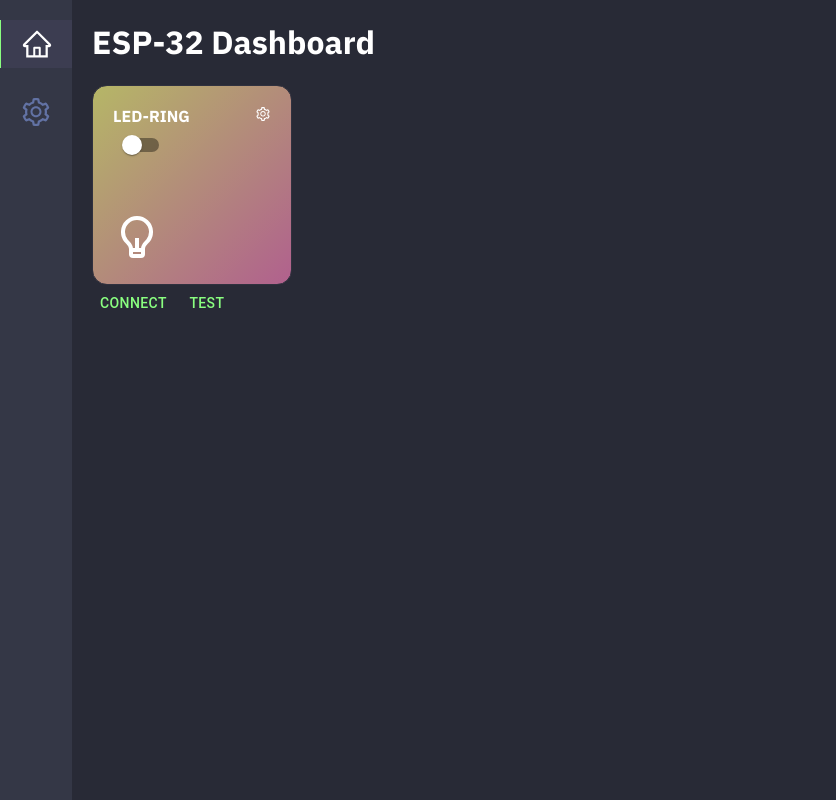
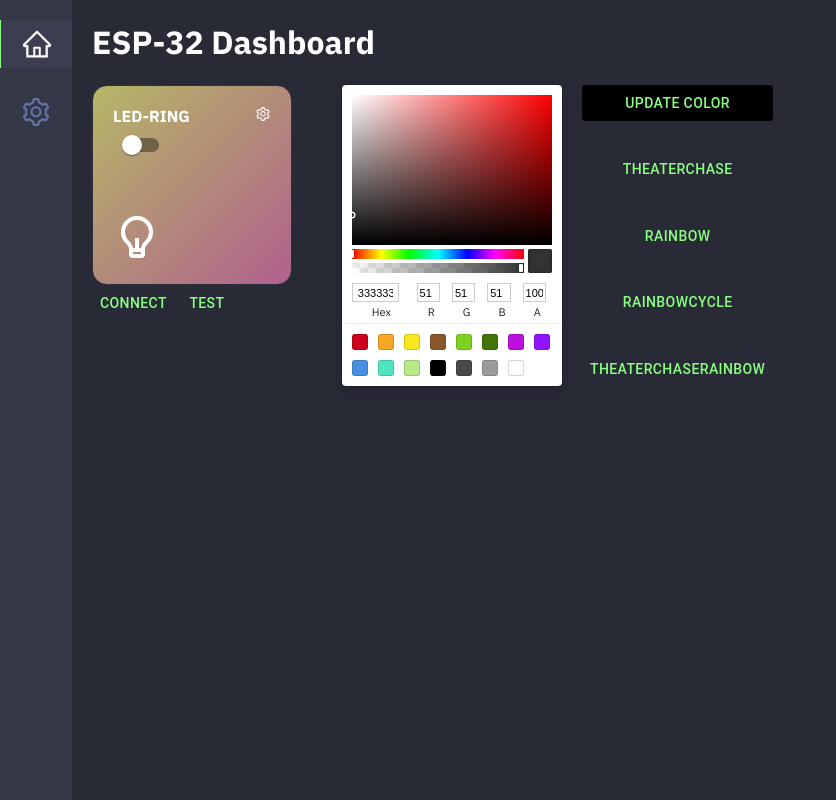
Before and after one commit to PickIT-SoSe22/Dashboard-frontend, a Next.js app: page / in a window 1280 px wide. Shown: the whole page, without its empty margins (0-836 px from the left). Built offline with nearby package versions, Linux system fonts and the light colour scheme.

Commit message:
ColorUpdater created

```diff
--- /dev/null
+++ b/components/ColorUpdater.js
@@ -0,0 +1,55 @@
+import React, { useState } from "react";
+import { SketchPicker } from "react-color";
+import { Button } from "@mui/material";
+
+export default function ColorUpdater({ publish }) {
+  const [color, setColor] = useState({ r: 51, g: 51, b: 51 });
+  const [option, setOption] = useState("");
+
+  const handleChangeComplete = (color) => {
+    setColor(color.rgb);
+    console.log(color.rgb);
+  };
+
+  const settingOption = (e) => {
+    e.preventDefault();
+    setOption("is being updated: " + e.target.innerText);
+  };
+
+  return (
+    <>
+      <div className="settings">
+        <div>
+          <SketchPicker color={color} onChange={handleChangeComplete} />
+          {option && <p className="option">{option}</p>}
+        </div>
+
+        <div className="settings_Button">
+          <Button onClick={settingOption} style={{ backgroundColor: "black" }}>
+            update Color
+          </Button>
+          <Button onClick={settingOption}>theaterChase</Button>
+          <Button onClick={settingOption}>rainbow</Button>
+          <Button onClick={settingOption}>rainbowCycle</Button>
+          <Button onClick={settingOption}>theaterChaseRainbow</Button>
+        </div>
+      </div>
+
+      <style jsx>{`
+        .settings {
+          display: flex;
+          gap: 20px;
+          box-sizing: border-box;
+        }
+        .settings_Button {
+          display: flex;
+          flex-direction: column;
+          gap: 30px;
+        }
+        .option {
+          font-size: 11px;
+        }
+      `}</style>
+    </>
+  );
+}
--- a/package.json
+++ b/package.json
@@ -16,6 +16,7 @@
     "mqtt": "^4.3.7",
     "next": "12.1.5",
     "react": "18.0.0",
+    "react-color": "^2.19.3",
     "react-dom": "18.0.0",
     "react-icons": "^4.3.1"
   },
--- a/pages/index.js
+++ b/pages/index.js
@@ -1,6 +1,7 @@
 import { Button } from "@mui/material";
 import { useEffect, useState } from "react";
 import LightDevice from "../components/LightDevice";
+import ColorUpdater from "../components/ColorUpdater";
 import mqtt from "mqtt";
 
 export default function Home() {
@@ -46,11 +47,25 @@ export default function Home() {
   return (
     <div>
       <h1>ESP-32 Dashboard</h1>
-      <LightDevice />
-      <Button onClick={() => mqttConnect()}>Connect</Button>
-      <Button onClick={() => mqttPublish("test/2", "hello pickit!")}>
-        Test
-      </Button>
+      <div className="box">
+        <div>
+          <LightDevice />
+          <Button onClick={() => mqttConnect()}>Connect</Button>
+          <Button onClick={() => mqttPublish("test/2", "hello pickit!")}>
+            Test
+          </Button>
+        </div>
+        <div>
+          <ColorUpdater publish={mqttPublish} />
+        </div>
+      </div>
+
+      <style jsx>{`
+        .box {
+          display: flex;
+          gap: 50px;
+        }
+      `}</style>
     </div>
   );
 }
```
Also changed, not shown: components/LightDevice.js (+16 -17 lines), 1 other file (tests, documents, lock files or other folders).
